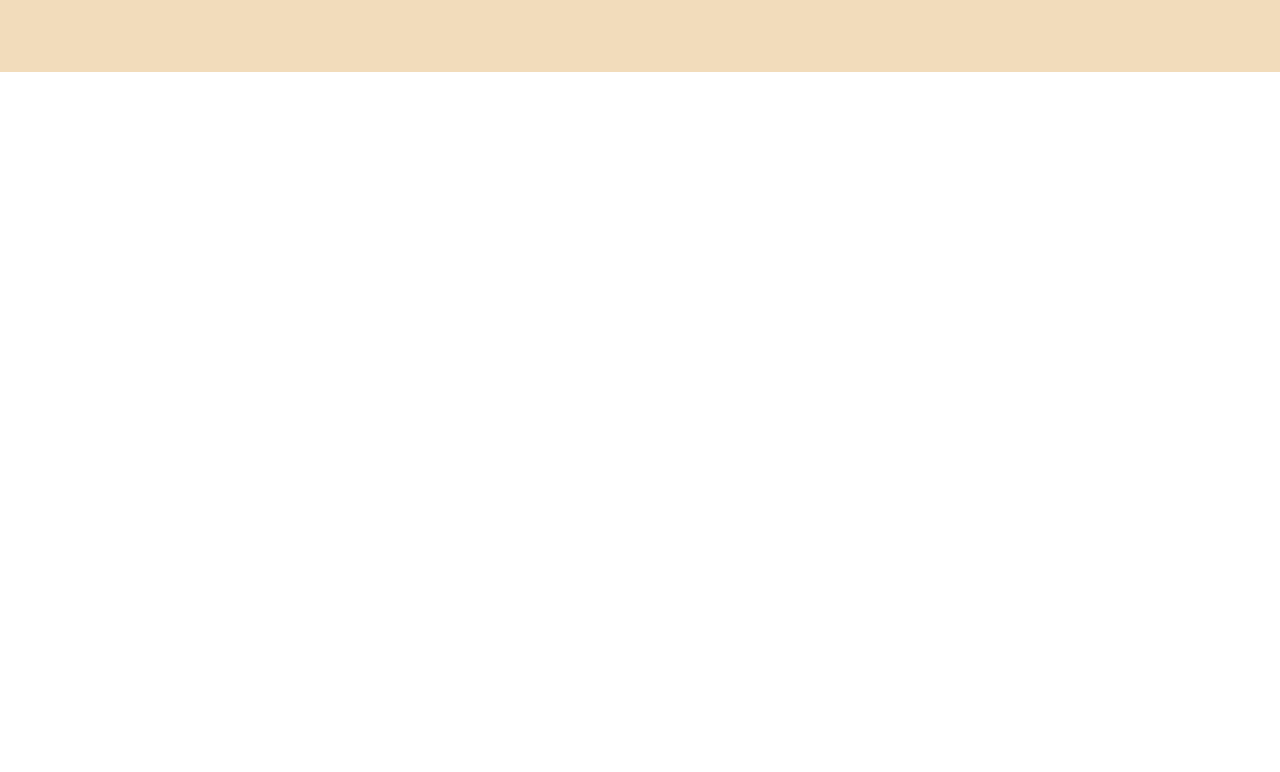
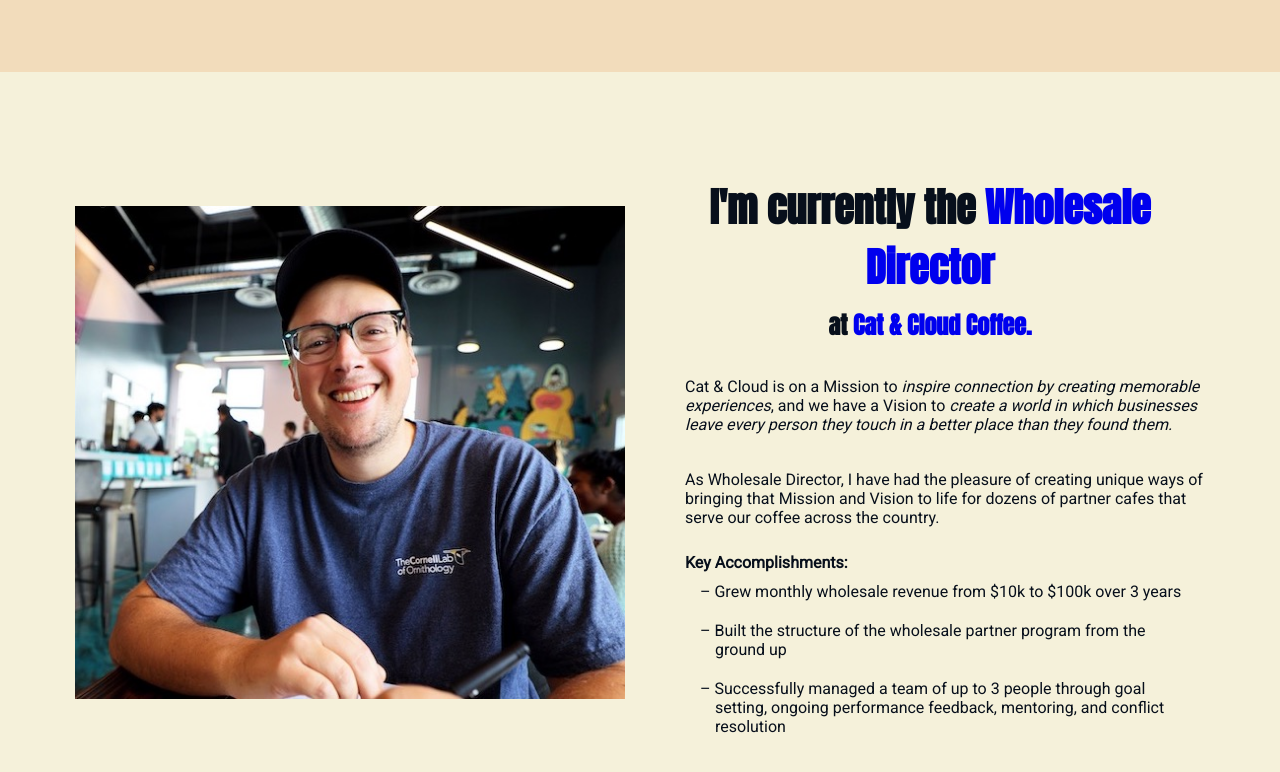
Before and after one commit to aemarse/alexmarse.com, a plain HTML site: page index.html in a window 1280 px wide. Shown: the part 2545-3317 px from the top of the page. Before the commit the page ends 2617 px from the top, so only its background shows below. Drawn offline with Linux system fonts and the light colour scheme.

Commit message:
Add cat and cloud section, make responsive

```diff
--- a/css/styles.css
+++ b/css/styles.css
@@ -405,3 +405,73 @@
   }
 
 }
+
+/* CAT & CLOUD SECTION */
+
+.cat-cloud-container {
+  background-color: #f5f1da;
+}
+
+.cat-cloud-section {
+  padding: 75px 75px;
+  display: flex;
+  align-items: center;
+}
+
+.cat-cloud-image {
+  flex: 50%;
+  margin-right: 30px;
+}
+
+.cat-cloud-image > img {
+  width: 100%;
+  height: auto;
+}
+
+.cat-cloud-text {
+  flex: 50%;
+  color: #070F1B;
+  text-align: center;
+}
+
+.cat-cloud-text > h1 {
+  font-family: "Anton";
+  font-size: 2.5rem;
+  margin: 0;
+  padding-top: 30px;
+}
+
+.cat-cloud-text > h3 {
+  font-family: "Anton";
+  font-size: 1.5rem;
+  margin-top: 10px;
+}
+
+.cat-cloud-text > p {
+  font-size: 1rem;
+  text-align: left;
+  margin-left: 30px;
+  padding: 10px 0;
+}
+
+.cat-cloud-text > ul {
+  text-align: left;
+  padding-left: 30px;
+  text-indent: -15px;
+  margin-left: 15px;
+}
+
+.cat-cloud-text > ul > li {
+  padding: 10px 15px;
+}
+
+@media (max-width: 800px) {
+  .cat-cloud-section {
+    flex-direction: column;
+  }
+
+  .cat-cloud-image {
+    margin: 0;
+  }
+
+}
--- a/index.html
+++ b/index.html
@@ -134,6 +134,24 @@
           </div>
         </section>
       </div>
+      <div class="cat-cloud-container">
+        <section class="cat-cloud-section" id="cc">
+          <div class="cat-cloud-image">
+            <img src="images/cat-cloud.jpeg" alt="Profile Picture">
+          </div>
+          <div class="cat-cloud-text">
+            <h1>I'm currently the <a class="body-link" href="https://catandcloud.com/wholesale" target="_blank">Wholesale Director</a></h1>
+            <h3>at <a class="body-link" href="https://catandcloud.com" target="_blank">Cat & Cloud Coffee.</a></h3>
+            <p>Cat & Cloud is on a Mission to <em>inspire connection by creating memorable experiences</em>, and we have a Vision to <em>create a world in which businesses leave every person they touch in a better place than they found them.</em></p>
+            <p>As Wholesale Director, I have had the pleasure of creating unique ways of bringing that Mission and Vision to life for dozens of partner cafes that serve our coffee across the country.</p>
+            <ul><b>Key Accomplishments:</b>
+              <li>– Grew monthly wholesale revenue from $10k to $100k over 3 years</li>
+              <li>– Built the structure of the wholesale partner program from the ground up</li>
+              <li>– Successfully managed a team of up to 3 people through goal setting, ongoing performance feedback, mentoring, and conflict resolution</li>
+            </ul>
+          </div>
+        </section>
+      </div>
     </div>
     <script>
 
```
Also changed, not shown: images/cat-cloud.jpeg (added).
